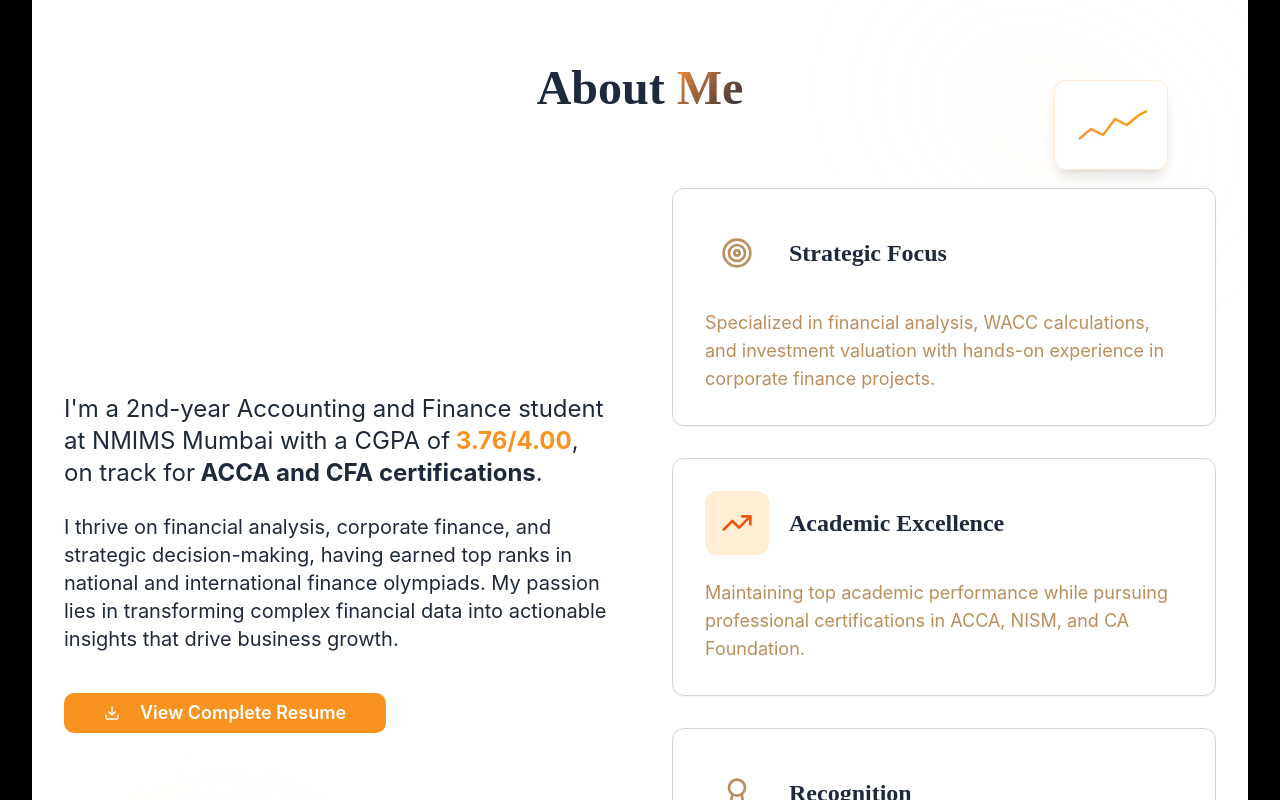
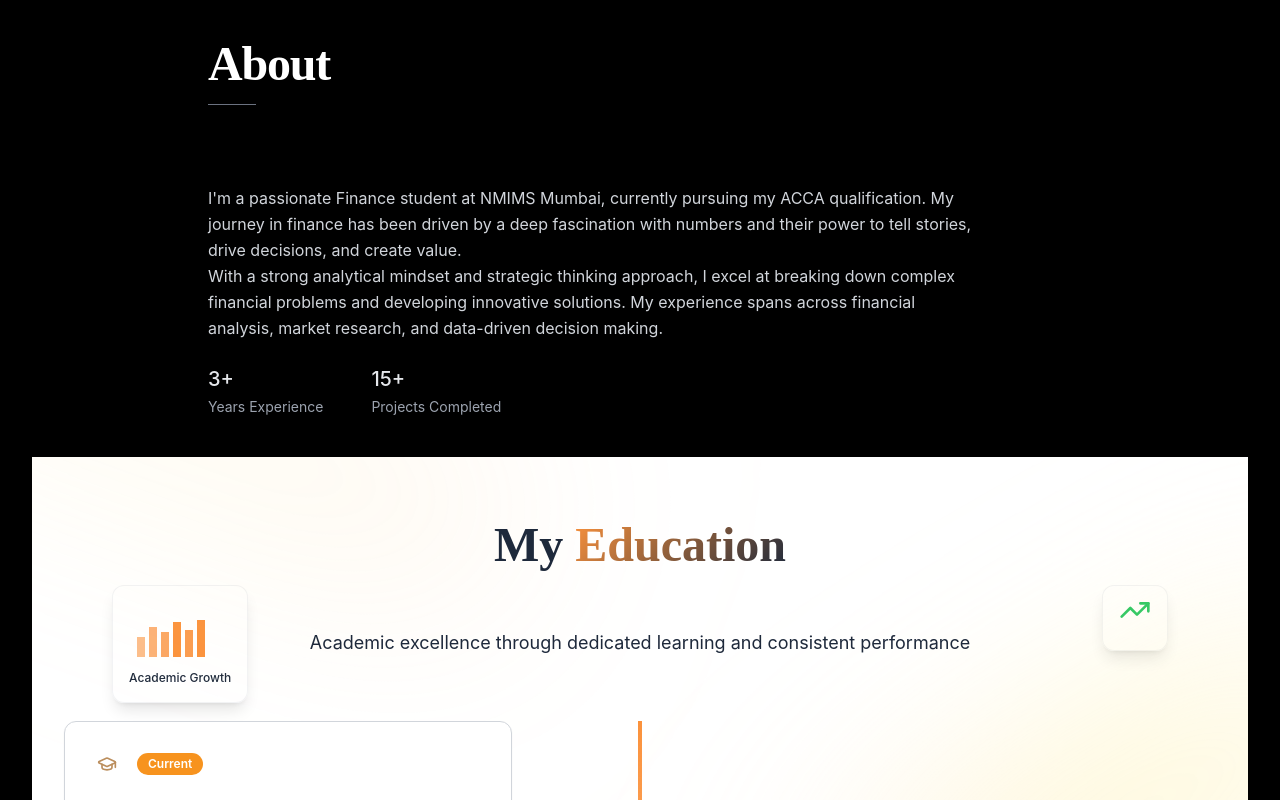
Before and after one commit to aakanksha-singh-hub/devanbansal-portfolio, a React (Vite) app: page / in a window 1280 px wide. Shown: the part 800-1600 px from the top of the page. Built offline with nearby package versions, Linux system fonts and the light colour scheme.

Commit message:
refactor: simplify AboutSection component and update content

```diff
--- a/src/components/AboutSection.tsx
+++ b/src/components/AboutSection.tsx
@@ -1,120 +1,57 @@
-
-import React from 'react';
-import { Card, CardContent } from '@/components/ui/card';
-import { Button } from '@/components/ui/button';
-import { Download, Target, TrendingUp, Award, Linkedin } from 'lucide-react';
+import React from "react";
+import { Target } from "lucide-react";
 
 const AboutSection = () => {
   return (
-    <section id="about" className="section-padding bg-white relative overflow-hidden">
-      {/* ✨ Very Subtle Background Elements for Visual Continuity */}
-      <div className="absolute inset-0 pointer-events-none">
-        {/* Soft accent capsules - very subtle */}
-        <div className="absolute top-20 right-10 w-[300px] h-[80px] bg-gradient-to-r from-orange-200 to-amber-200 opacity-5 blur-[90px] rounded-full rotate-[25deg] animate-pulse" style={{ animationDuration: '8s' }}></div>
+    <section
+      id="about"
+      className="py-5 lg:py-10 bg-black relative overflow-hidden"
+    >
+      {/* Simple Background */}
+      <div className="absolute inset-0 bg-black"></div>
 
-        {/* Bottom left accent */}
-        <div className="absolute bottom-20 left-10 w-[250px] h-[60px] bg-gradient-to-l from-orange-100 to-yellow-100 opacity-5 blur-[80px] rounded-full rotate-[-15deg] animate-pulse" style={{ animationDuration: '10s', animationDelay: '3s' }}></div>
+      {/* Subtle Grid */}
+      <div className="absolute inset-0 bg-grid-pattern opacity-[0.02]"></div>
 
-        {/* Professional Growth Chart - Top Right */}
-        <div className="absolute top-20 right-20 hidden lg:block animate-float" style={{ animationDelay: '2s' }}>
-          <div className="bg-white/90 backdrop-blur-sm rounded-xl p-4 shadow-lg border border-orange-200/50">
-            <svg className="w-20 h-14 text-orange-400" viewBox="0 0 80 56">
-              <defs>
-                <linearGradient id="aboutLineGradient" x1="0%" y1="0%" x2="100%" y2="0%">
-                  <stop offset="0%" stopColor="rgb(251, 146, 60)" />
-                  <stop offset="100%" stopColor="rgb(245, 158, 11)" />
-                </linearGradient>
-              </defs>
-              <polyline
-                fill="none"
-                stroke="url(#aboutLineGradient)"
-                strokeWidth="2.5"
-                points="8,42 20,32 32,38 44,22 56,28 68,18 76,14"
-                className="animate-pulse"
-              />
-            </svg>
-          </div>
-        </div>
-      </div>
-
-      <div className="container-custom relative z-10">
-        {/* Animated Header */}
-        <div className="text-center mb-8 md:mb-12 animate-fade-in-up">
-          <h2 className="text-3xl md:text-4xl lg:text-5xl font-bold text-navy-900 mb-4 md:mb-6">
-            About <span className="gradient-text">Me</span>
+      <div className="max-w-5xl mx-auto px-12 lg:px-20 relative z-10">
+        {/* Header */}
+        <div className="mb-20">
+          <h2 className="text-4xl md:text-5xl font-bold text-white font-geist-mono tracking-tight">
+            About
           </h2>
-          <div className="w-20 h-1 bg-gradient-to-r from-navy-600 to-orange-500 mx-auto mb-6 md:mb-8 rounded-full animate-pulse"></div>
+          <div className="w-12 h-[1px] bg-gray-500 mt-4"></div>
         </div>
 
-        <div className="grid lg:grid-cols-2 gap-8 md:gap-12 lg:gap-16 items-center">
-          {/* Text Content with Staggered Animation */}
-          <div className="animate-fade-in-up" style={{ animationDelay: '0.2s' }}>
-            <div className="prose prose-lg text-navy-600 mb-6 md:mb-10">
-              <p className="text-lg md:text-xl lg:text-2xl leading-relaxed mb-4 md:mb-6 hover:text-navy-700 transition-colors duration-300">
-                I'm a 2nd-year Accounting and Finance student at NMIMS Mumbai with a CGPA of
-                <span className="font-bold text-orange-500 hover:text-orange-600 transition-colors duration-300"> 3.76/4.00</span>, on track for
-                <span className="font-bold text-navy-800 hover:text-navy-900 transition-colors duration-300"> ACCA and CFA certifications</span>.
-              </p>
-              <p className="text-base md:text-lg lg:text-xl leading-relaxed hover:text-navy-700 transition-colors duration-300">
-                I thrive on financial analysis, corporate finance, and strategic decision-making,
-                having earned top ranks in national and international finance olympiads. My passion
-                lies in transforming complex financial data into actionable insights that drive
-                business growth.
-              </p>
+        <div className="max-w-3xl">
+          <p className="text-base text-gray-300 leading-relaxed">
+            I'm a passionate Finance student at NMIMS Mumbai, currently pursuing
+            my ACCA qualification. My journey in finance has been driven by a
+            deep fascination with numbers and their power to tell stories, drive
+            decisions, and create value.
+          </p>
+
+          <p className="text-base text-gray-300 leading-relaxed">
+            With a strong analytical mindset and strategic thinking approach, I
+            excel at breaking down complex financial problems and developing
+            innovative solutions. My experience spans across financial analysis,
+            market research, and data-driven decision making.
+          </p>
+
+          <div className="flex gap-12 pt-6">
+            <div>
+              <div className="text-gray-200 font-geist-mono font-medium text-xl">
+                3+
+              </div>
+              <div className="text-gray-400 text-sm mt-1">Years Experience</div>
             </div>
-
-            <Button className="bg-orange-500 hover:bg-orange-600 text-white px-6 md:px-10 py-3 md:py-4 text-base md:text-lg font-semibold btn-hover w-full sm:w-auto transform hover:scale-105 transition-all duration-300 hover:shadow-lg hover:shadow-orange-500/30">
-              <Download className="mr-2 md:mr-3 h-5 w-5 md:h-6 md:w-6 group-hover:animate-bounce" />
-              View Complete Resume
-            </Button>
-          </div>
-
-          {/* Animated Cards */}
-          <div className="grid gap-4 md:gap-6 lg:gap-8 animate-fade-in-up" style={{ animationDelay: '0.4s' }}>
-            <Card className="group border-gray-300 hover:border-orange-300 transition-all duration-500 hover:shadow-xl hover:shadow-orange-500/20 bg-white hover:bg-gradient-to-br hover:from-white hover:to-orange-50/20 transform hover:scale-102 hover:-translate-y-1">
-              <CardContent className="p-4 md:p-6 lg:p-8">
-                <div className="flex items-center mb-4 md:mb-6">
-                  <div className="p-3 md:p-4 bg-navy-100 group-hover:bg-orange-100 rounded-xl mr-3 md:mr-5 transition-all duration-300 flex-shrink-0 group-hover:rotate-3 group-hover:scale-110">
-                    <Target className="h-6 w-6 md:h-8 md:w-8 text-navy-700 group-hover:text-orange-600 transition-colors duration-300" />
-                  </div>
-                  <h3 className="text-lg md:text-xl lg:text-2xl font-bold text-navy-800 group-hover:text-navy-900 transition-colors duration-300">Strategic Focus</h3>
-                </div>
-                <p className="text-navy-600 text-sm md:text-base lg:text-lg leading-relaxed group-hover:text-navy-700 transition-colors duration-300">
-                  Specialized in financial analysis, WACC calculations, and investment valuation with
-                  hands-on experience in corporate finance projects.
-                </p>
-              </CardContent>
-            </Card>
-
-            <Card className="group border-gray-300 hover:border-orange-300 transition-all duration-500 hover:shadow-xl hover:shadow-orange-500/20 bg-white hover:bg-gradient-to-br hover:from-white hover:to-orange-50/20 transform hover:scale-102 hover:-translate-y-1" style={{ animationDelay: '0.2s' }}>
-              <CardContent className="p-4 md:p-6 lg:p-8">
-                <div className="flex items-center mb-4 md:mb-6">
-                  <div className="p-3 md:p-4 bg-orange-100 group-hover:bg-navy-100 rounded-xl mr-3 md:mr-5 transition-all duration-300 flex-shrink-0 group-hover:rotate-3 group-hover:scale-110">
-                    <TrendingUp className="h-6 w-6 md:h-8 md:w-8 text-orange-600 group-hover:text-navy-700 transition-colors duration-300" />
-                  </div>
-                  <h3 className="text-lg md:text-xl lg:text-2xl font-bold text-navy-800 group-hover:text-navy-900 transition-colors duration-300">Academic Excellence</h3>
-                </div>
-                <p className="text-navy-600 text-sm md:text-base lg:text-lg leading-relaxed group-hover:text-navy-700 transition-colors duration-300">
-                  Maintaining top academic performance while pursuing professional certifications
-                  in ACCA, NISM, and CA Foundation.
-                </p>
-              </CardContent>
-            </Card>
-
-            <Card className="group border-gray-300 hover:border-orange-300 transition-all duration-500 hover:shadow-xl hover:shadow-orange-500/20 bg-white hover:bg-gradient-to-br hover:from-white hover:to-orange-50/20 transform hover:scale-102 hover:-translate-y-1" style={{ animationDelay: '0.4s' }}>
-              <CardContent className="p-4 md:p-6 lg:p-8">
-                <div className="flex items-center mb-4 md:mb-6">
-                  <div className="p-3 md:p-4 bg-navy-100 group-hover:bg-orange-100 rounded-xl mr-3 md:mr-5 transition-all duration-300 flex-shrink-0 group-hover:rotate-3 group-hover:scale-110">
-                    <Award className="h-6 w-6 md:h-8 md:w-8 text-navy-700 group-hover:text-orange-600 transition-colors duration-300" />
-                  </div>
-                  <h3 className="text-lg md:text-xl lg:text-2xl font-bold text-navy-800 group-hover:text-navy-900 transition-colors duration-300">Recognition</h3>
-                </div>
-                <p className="text-navy-600 text-sm md:text-base lg:text-lg leading-relaxed group-hover:text-navy-700 transition-colors duration-300">
-                  Achieved Zonal Rank 2 in SOF Commerce Olympiad and International Rank 4
-                  in BSE Finance Olympiad.
-                </p>
-              </CardContent>
-            </Card>
+            <div>
+              <div className="text-gray-200 font-geist-mono font-medium text-xl">
+                15+
+              </div>
+              <div className="text-gray-400 text-sm mt-1">
+                Projects Completed
+              </div>
+            </div>
           </div>
         </div>
       </div>
```
